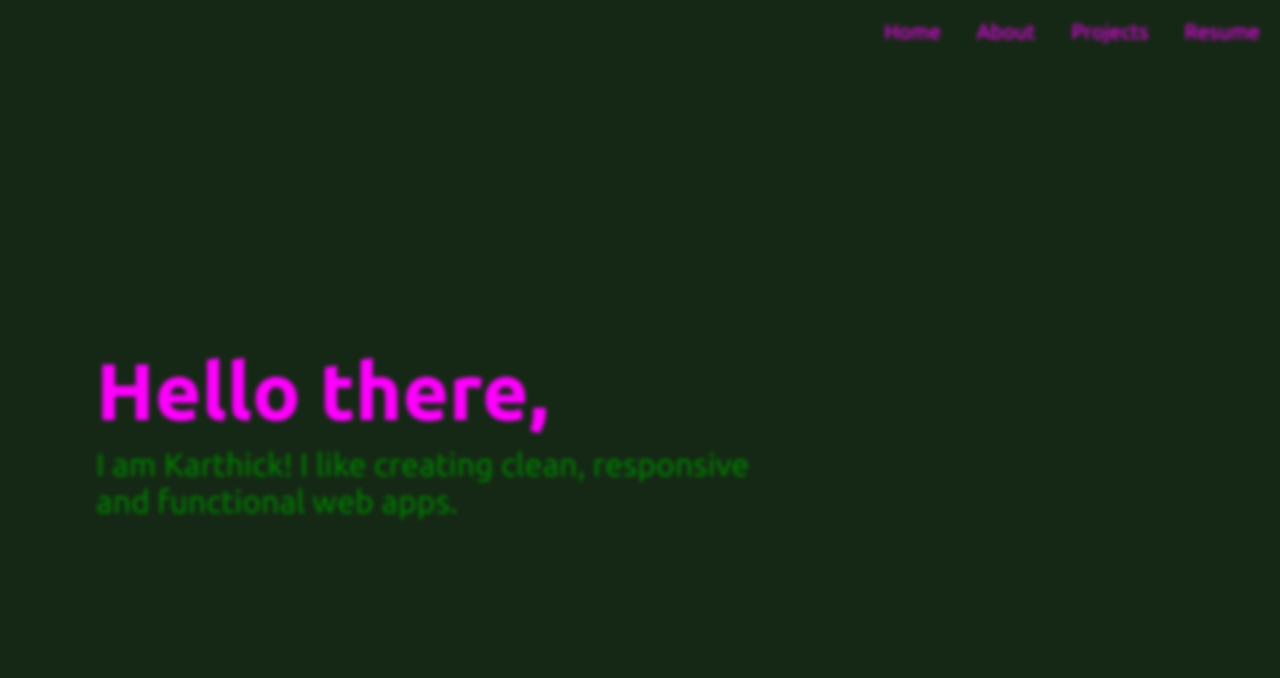
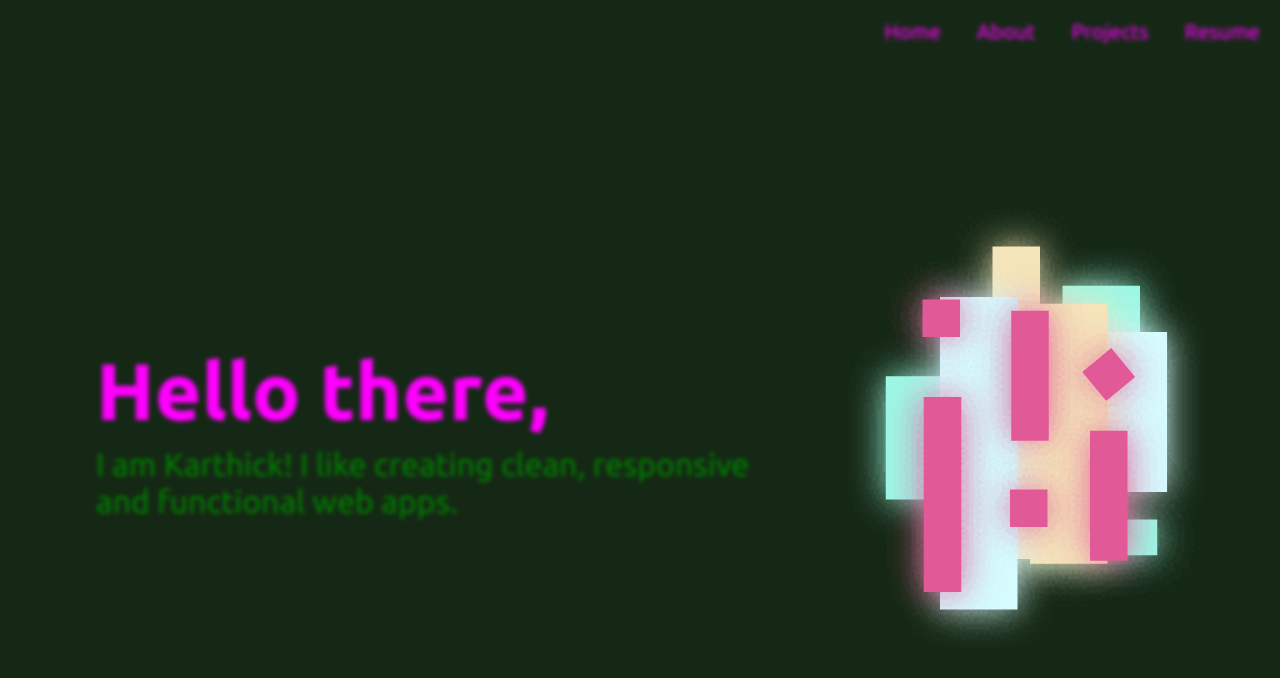
Before and after one commit to karthicbz/portfolio, a React (Create React App) app: page / in a window 1280 px wide. Shown: the top 678 px of the page. Built offline with nearby package versions, Linux system fonts and the light colour scheme.

Commit message:
added lottie animation on front page

```diff
--- a/src/components/NameContainer.jsx
+++ b/src/components/NameContainer.jsx
@@ -1,5 +1,7 @@
 import React from "react";
 import styled from "styled-components";
+import Lottie from "lottie-react";
+import side_anim from "../assets/side_anim.json";
 
 const DIV = styled.div`
   /* height: 100%; */
@@ -32,6 +34,7 @@ const DIV = styled.div`
 
 const NameContainer = () => {
   return (
+    <div style={{ display: "flex", justifyContent: "space-evenly" }}>
       <DIV>
         <p>Hello there,</p>
         <p>
@@ -39,6 +42,12 @@ const NameContainer = () => {
           responsive and functional web apps.
         </p>
       </DIV>
+      <Lottie
+        animationData={side_anim}
+        loop={true}
+        style={{ maxWidth: "650px" }}
+      />
+    </div>
   );
 };
 
```
Lines whose indentation alone changed are shown as unchanged.
